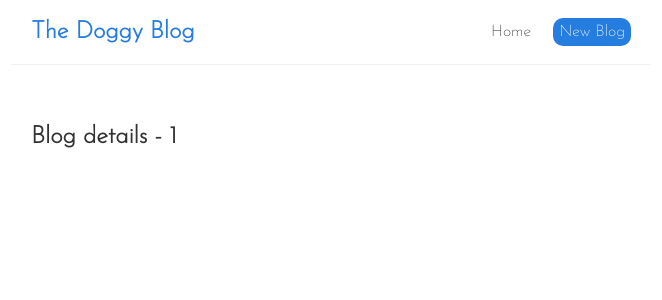
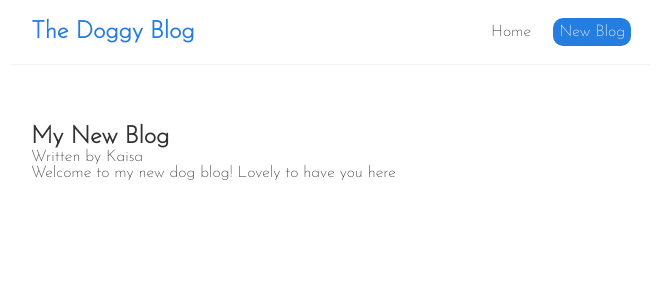
Before and after one commit to KaisaSS/react-blog, a React (Create React App) app: page /blogs/1 in a window 1280 px wide. Shown: the top 300 px of the page, without its empty margins (309-971 px from the left). Built offline with nearby package versions, Linux system fonts and the light colour scheme; data requests are answered from the project's data file.

Commit message:
Fetch and display data for individual blog posts

```diff
--- a/src/components/BlogDetails.js
+++ b/src/components/BlogDetails.js
@@ -1,11 +1,22 @@
 import { useParams } from "react-router-dom";
+import useFetch from "../hooks/useFetch";
+import Loading from "./Loading";
 
 const BlogDetails = () => {
   const { id } = useParams();
+  const { data, error, isLoading } = useFetch("http://localhost:8000/blogs/" + id);
 
   return (
     <div className="blog-details">
-      <h2>Blog details - {id} </h2>
+      {isLoading && <Loading />}
+      {error && <div>{error}</div>}
+      {data && (
+        <article>
+          <h2>{data.title}</h2>
+          <p>Written by {data.author}</p>
+          <div>{data.body}</div>
+        </article>
+      )}
     </div>
   );
 };
```
